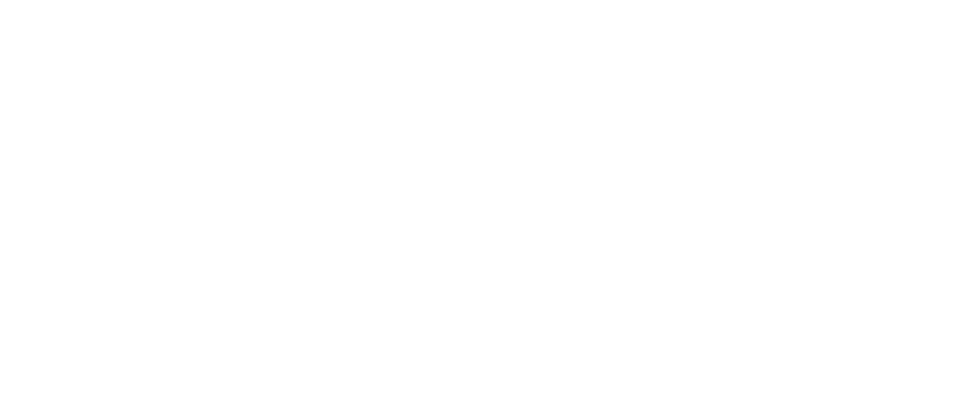
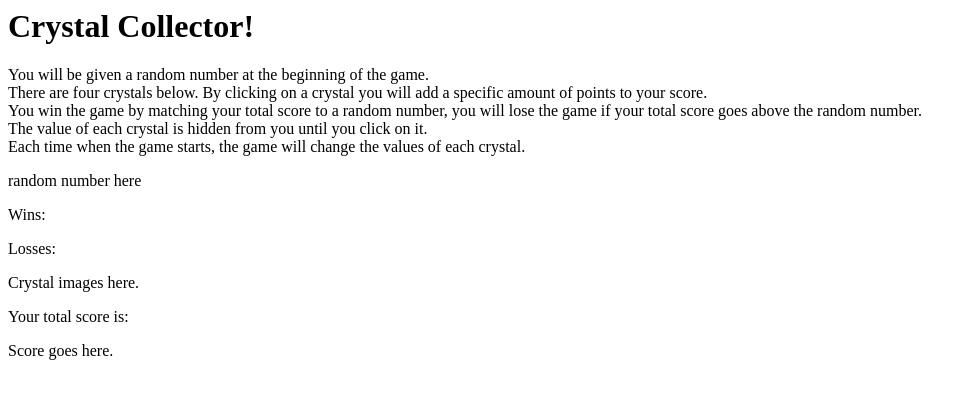
Before and after one commit to scasarez314/unit-4-game, a plain HTML site: page index.html in a window 1280 px wide. Shown: the whole page, without its empty margins (0-976 px from the left). Drawn offline with Linux system fonts and the light colour scheme.

Commit message:
Added the divs for the different sections and started the on the css.

```diff
--- a/assets/css/style.css
+++ b/assets/css/style.css
@@ -0,0 +1,3 @@
+* {
+    box-sizing: border-box;
+}
--- a/index.html
+++ b/index.html
@@ -6,7 +6,53 @@
     </head>
 
     <body>
+        <div id="title">
+            <h1>Crystal Collector!</h1>
 
+        </div>
+
+        <div id="instructions">
+            <p>
+                You will be given a random number at the beginning of the game.
+                <br>
+                There are four crystals below. By clicking on a crystal you will
+                add a specific amount of points to your score.
+                <br>
+                You win the game by matching your total score to a random
+                number, you will lose the game if your total score goes above
+                the random number.
+                <br>
+                The value of each crystal is hidden from you until you click on
+                it.
+                <br>
+                Each time when the game starts, the game will change the values
+                of each crystal.
+            </p>
+        </div>
+
+        <div id="generatedNumber">
+            <p>random number here</p>
+
+        </div>
+
+        <div id="tracker">
+            <p>Wins: </p>
+            <p>Losses: </p>
+        </div>
+
+        <div id="crystalImages">Crystal images here.</div>
+
+        <div id="container">
+
+            <div id="scoreHolder">
+                <p>Your total score is:</p>
+            </div>
+
+            <div id="playerScore">
+                <p>Score goes here.</p>
+            </div>
+
+        </div>
 
         <script src="assets/javascript/game.js"></script>
 
```
